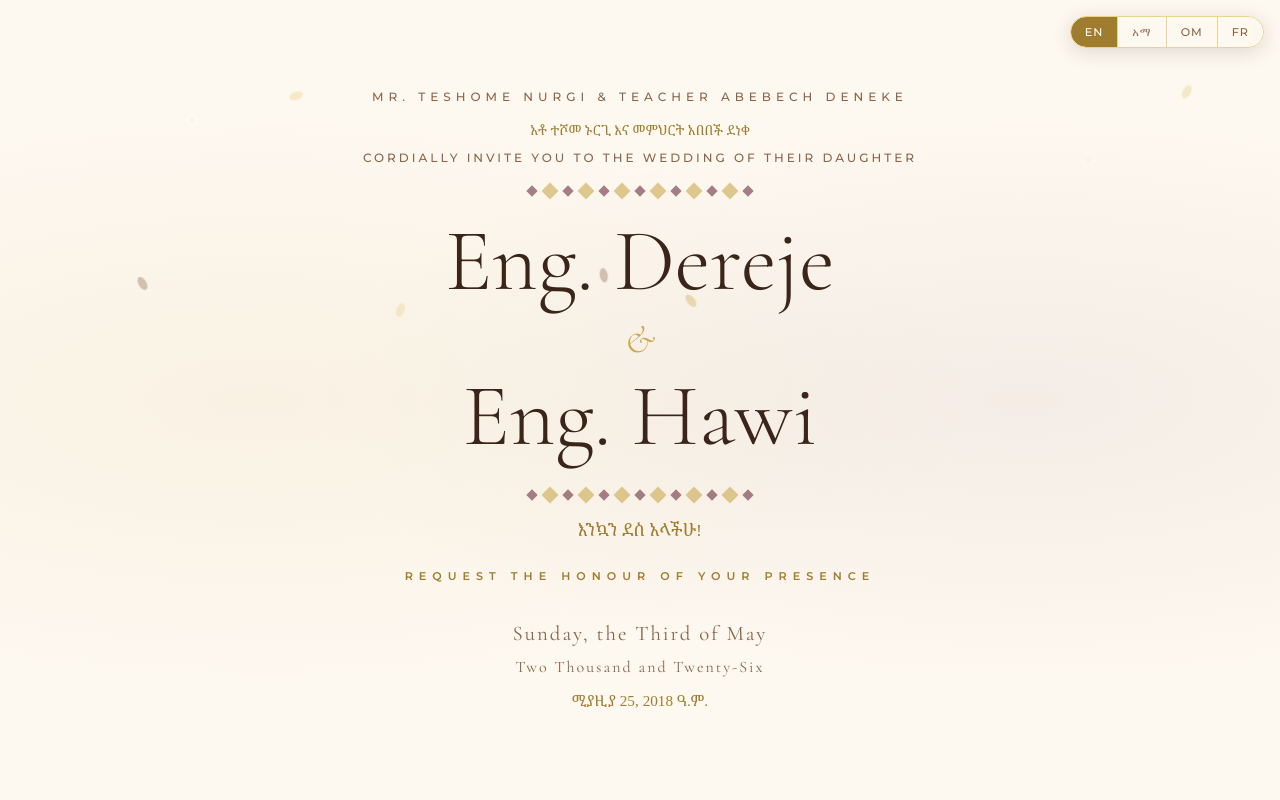
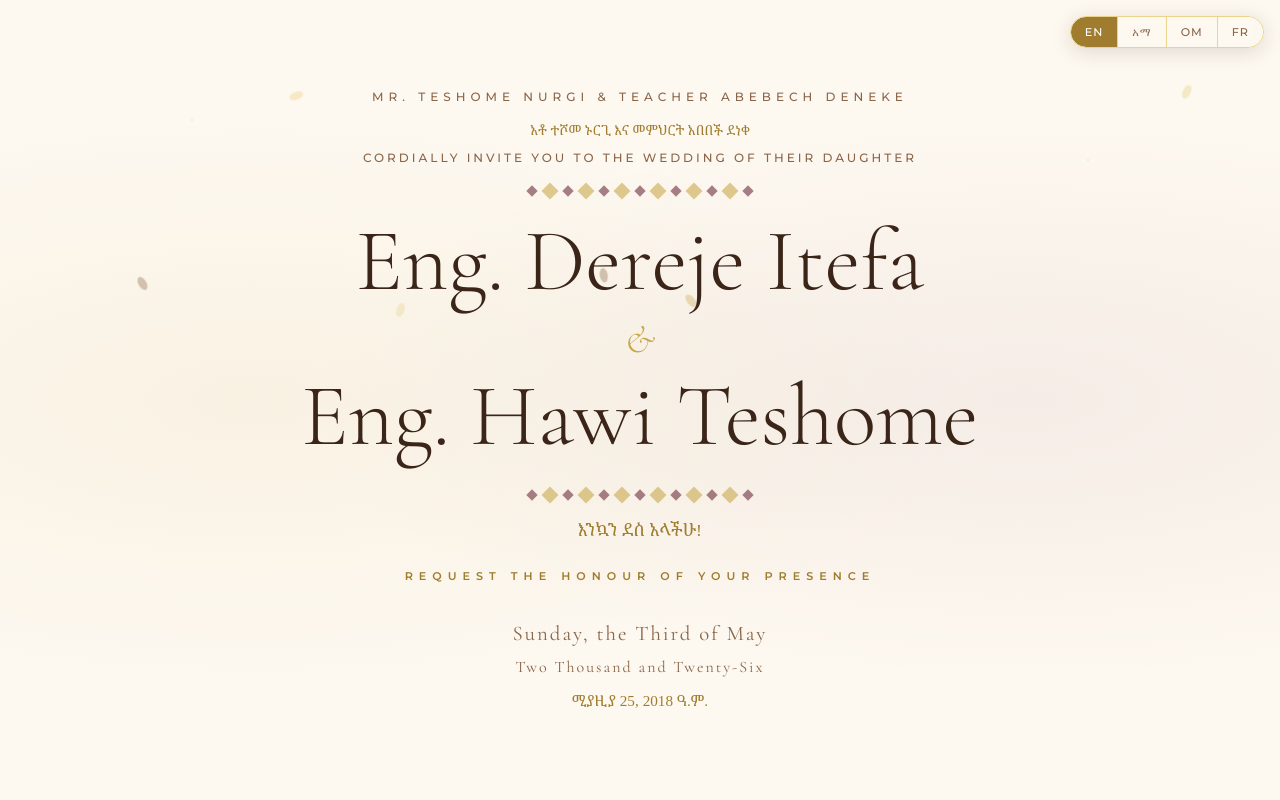
Before and after one commit to KenbonTN/dereje-hawi-wedding, a plain HTML site: page index.html in a window 1280 px wide. Shown: the top 800 px of the page. Drawn offline with nearby package versions, Linux system fonts and the light colour scheme.

Commit message:
Use full names for couple in hero section across all languages
Co-Authored-By: Claude Opus 4.6 (1M context) <noreply@anthropic.com>

```diff
--- a/index.html
+++ b/index.html
@@ -784,7 +784,7 @@
                 hosts: 'Mr. Teshome Nurgi & Teacher Abebech Deneke',
                 hostsNative: 'አቶ ተሾመ ኑርጊ እና መምህርት አበበች ደነቀ',
                 inviteLine: 'Cordially invite you to the wedding of their daughter',
-                coupleNames: 'Eng. Dereje<span class="amp">&</span>Eng. Hawi',
+                coupleNames: 'Eng. Dereje Itefa<span class="amp">&</span>Eng. Hawi Teshome',
                 congratsLine: 'እንኳን ደስ አላችሁ!',
                 honourLine: 'Request the honour of your presence',
                 heroDate: 'Sunday, the Third of May',
@@ -820,7 +820,7 @@
                 hosts: 'አቶ ተሾመ ኑርጊ እና መምህርት አበበች ደነቀ',
                 hostsNative: 'Mr. Teshome Nurgi & Teacher Abebech Deneke',
                 inviteLine: 'የልጃቸው የሠርግ ስነ-ስርዓት ላይ እንዲገኙ በአክብሮት ይጋብዛሉ',
-                coupleNames: 'ኢንጂነር ደረጀ<span class="amp">&</span>ኢንጂነር ሐዊ',
+                coupleNames: 'ኢንጂነር ደረጀ ኢተፋ<span class="amp">&</span>ኢንጂነር ሐዊ ተሾመ',
                 congratsLine: 'እንኳን ደስ አላችሁ!',
                 honourLine: 'በሠርግ ስነ-ስርዓታችን ላይ እንዲገኙ በአክብሮት እንጋብዛለን',
                 heroDate: 'እሁድ፣ ሚያዚያ 25',
@@ -856,7 +856,7 @@
                 hosts: 'Obbo Tashoomaa Nurgii fi Barsiistuu Abbabach Dannaqaa',
                 hostsNative: 'አቶ ተሾመ ኑርጊ እና መምህርት አበበች ደነቀ',
                 inviteLine: 'Sirna fuudhaa fi heeruma intala isaanii irratti akka argamtan kabajaan isin affeeru',
-                coupleNames: 'Inj. Darajjee Ittafaa<span class="amp">&</span>Inj. Haawii',
+                coupleNames: 'Inj. Darajjee Ittafaa<span class="amp">&</span>Inj. Haawii Tashoomaa',
                 congratsLine: 'Baga Gammaddan!',
                 honourLine: 'Sirna fuudhaa fi heeruma keenya irratti argamuun keessan kabaja nuuf kenna',
                 heroDate: 'Dilbata, Caamsaa 3',
@@ -892,7 +892,7 @@
                 hosts: 'M. Teshome Nurgi & Enseignante Abebech Deneke',
                 hostsNative: 'አቶ ተሾመ ኑርጊ እና መምህርት አበበች ደነቀ',
                 inviteLine: 'Ont le plaisir de vous inviter au mariage de leur fille',
-                coupleNames: 'Ing. Dereje<span class="amp">&</span>Ing. Hawi',
+                coupleNames: 'Ing. Dereje Itefa<span class="amp">&</span>Ing. Hawi Teshome',
                 congratsLine: 'Félicitations aux mariés!',
                 honourLine: "Nous vous prions de nous honorer de votre présence",
                 heroDate: 'Dimanche, le trois mai',
```
